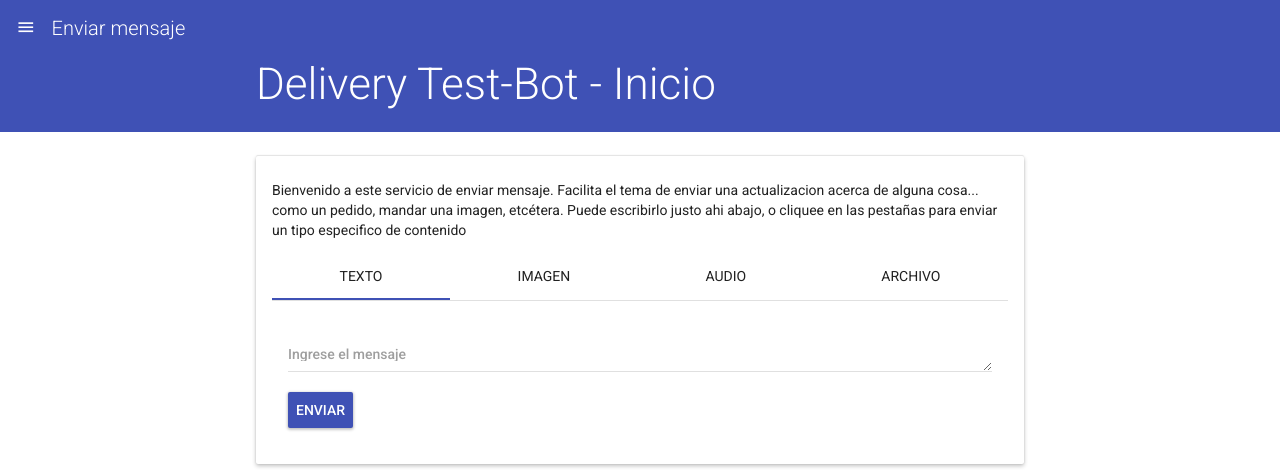
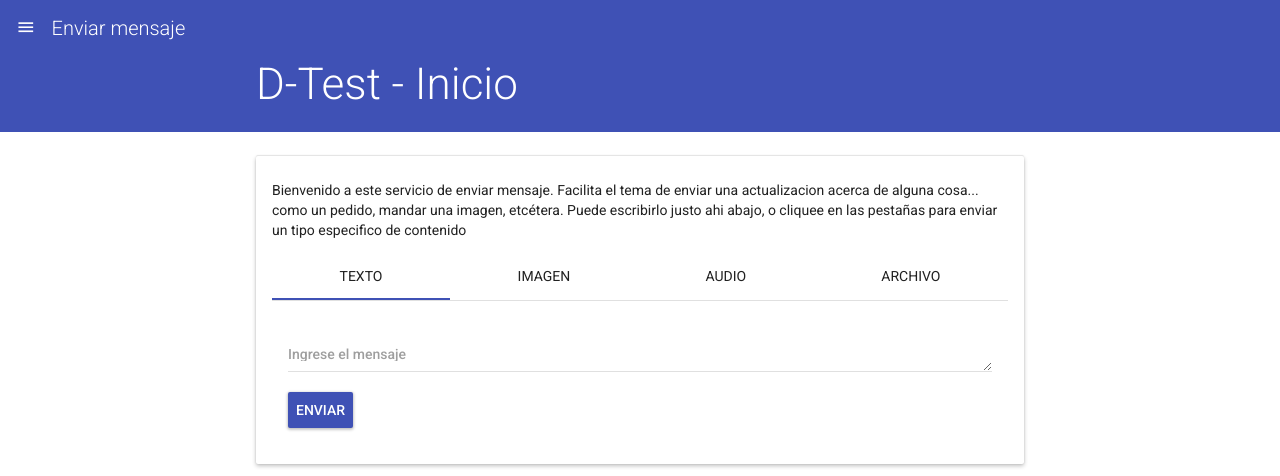
Before and after one commit to eldainosor/dtest_web, a PHP site: page / in a window 1280 px wide. Shown: the top 476 px of the page. Run offline with PHP 8.4, Linux system fonts and the light colour scheme.

Commit message:
Cambiando el nombre
y algun que otro arreglo.

```diff
--- a/index.php
+++ b/index.php
@@ -4,7 +4,7 @@
 	<meta charset="UTF-8">
 	<meta content="IE=edge" http-equiv="X-UA-Compatible">
 	<meta content="initial-scale=1.0, maximum-scale=1.0, user-scalable=no, width=device-width" name="viewport">
-	<title>Material</title>
+	<title><?php include 'user/mainvar.php';echo $nombrelugar; ?> - Inicio</title>
 
 	<!-- css -->
 	<link href="assets/base.min.css" rel="stylesheet">
--- a/user/mainvar.php
+++ b/user/mainvar.php
@@ -1,5 +1,5 @@
 <?php
 
-$nombrelugar="Delivery Test-Bot";
+$nombrelugar="D-Test";
 
 ?>
```
